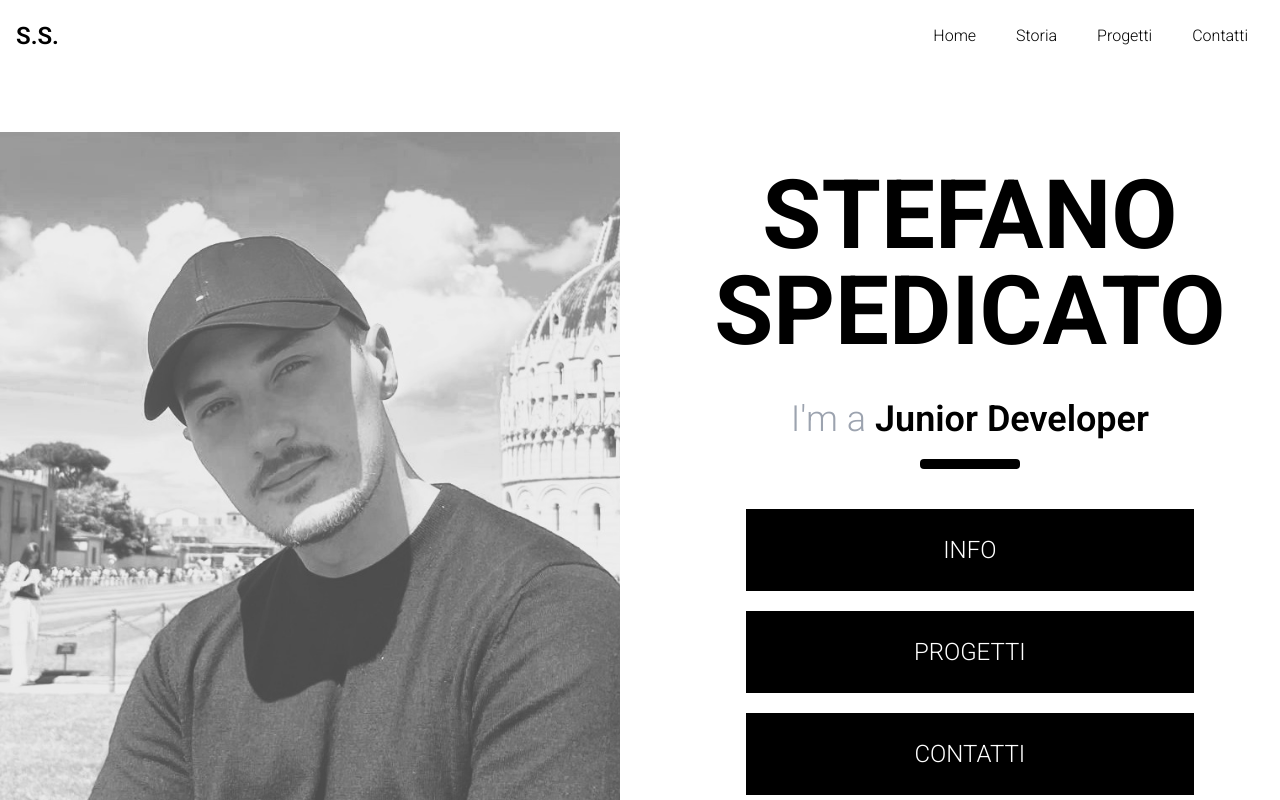
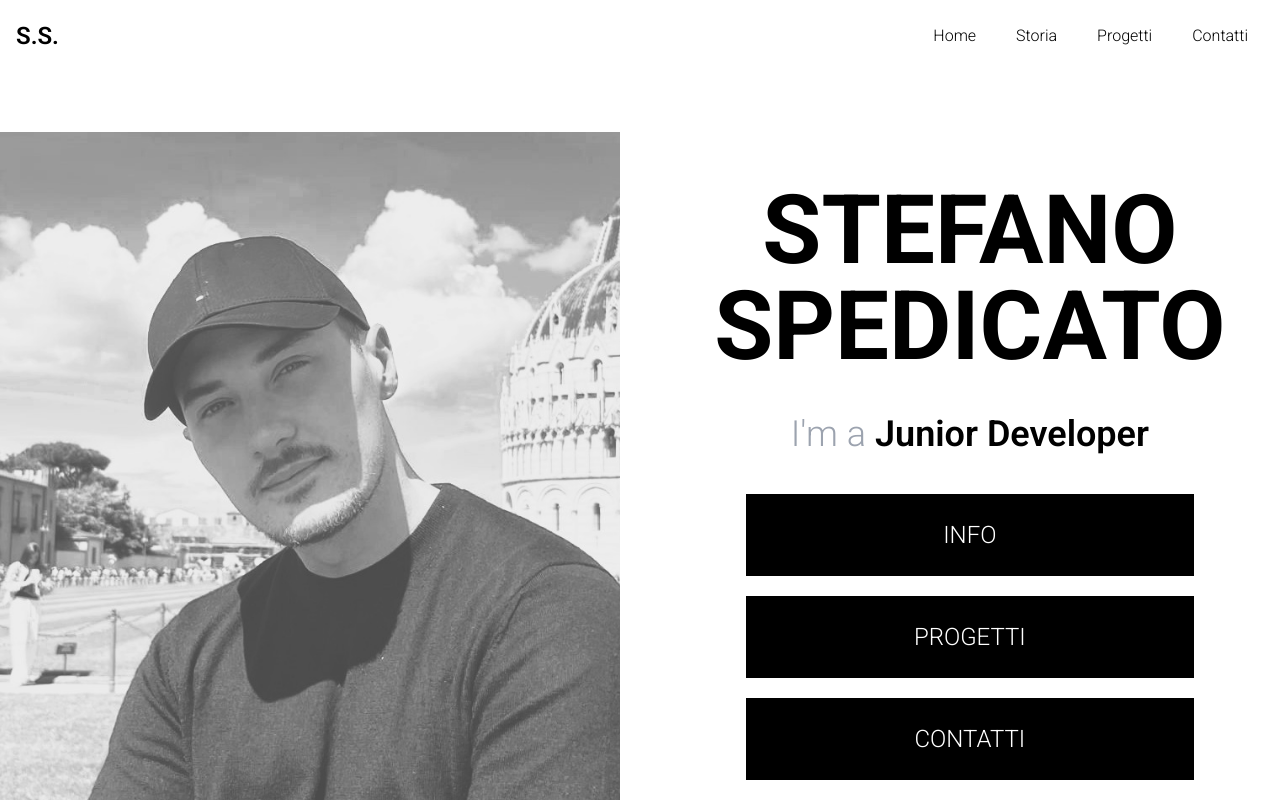
Before and after one commit to Stefanospedicato/portfolio, a React (Vite) app: page / in a window 1280 px wide. Shown: the top 800 px of the page. Built offline with nearby package versions, Linux system fonts and the light colour scheme.

Commit message:
feat: line remove

```diff
--- a/src/pages/Homepage.jsx
+++ b/src/pages/Homepage.jsx
@@ -34,13 +34,6 @@ const Homepage = () => {
           <span className="text-4xl font-semibold"> Junior Developer</span>
         </motion.div>
 
-        <motion.span
-          initial={{ width: "100px" }}
-          whileHover={{ width: "500px" }}
-          transition={{ duration: 0.5 }}
-          className="block h-[10px] bg-black w-[100px] mb-5 rounded mx-auto">
-        </motion.span>
-
         <motion.div
           initial={{ opacity: 0, y: 50 }}
           animate={{ opacity: 1, y: 0 }}
```
